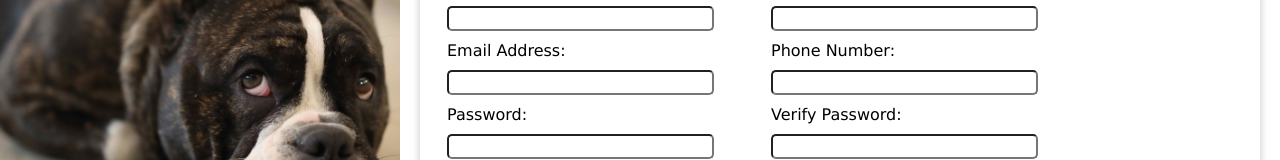
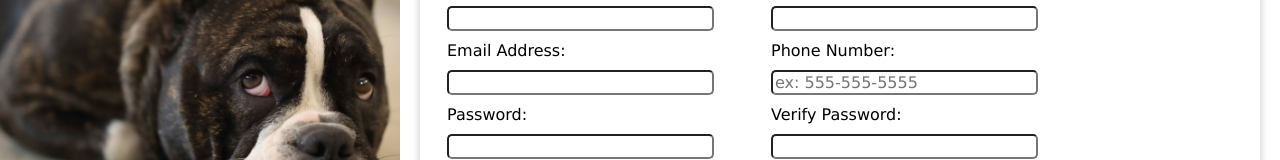
Before and after one commit to RinkM/Odin6-SubscriptionForm, a plain HTML site: page index.html in a window 1280 px wide. Shown: the part 270-430 px from the top of the page. Drawn offline with Linux system fonts and the light colour scheme.

```diff
--- a/index.html
+++ b/index.html
@@ -51,7 +51,7 @@
           </div>
 
           <div class = "form-input"><label for = "phone">Phone Number:</label>
-            <input type="tel" id="phone" name="phone"  placeholder="">
+            <input type="tel" id="phone" name="phone" pattern="[0-9]{3}-[0-9]{3}-[0-9]{4}"  placeholder="ex: 555-555-5555">
             <div class = "error" id = "phoneError">Please use this format: XXX-XXX-XXXX</div>
           </div>
 
```
